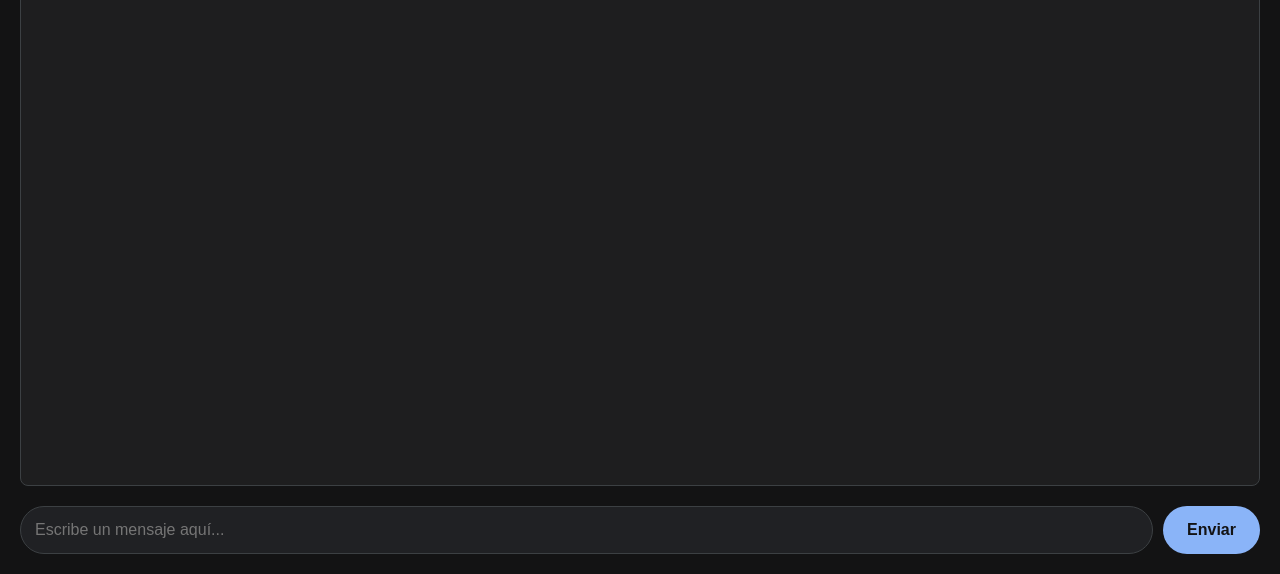
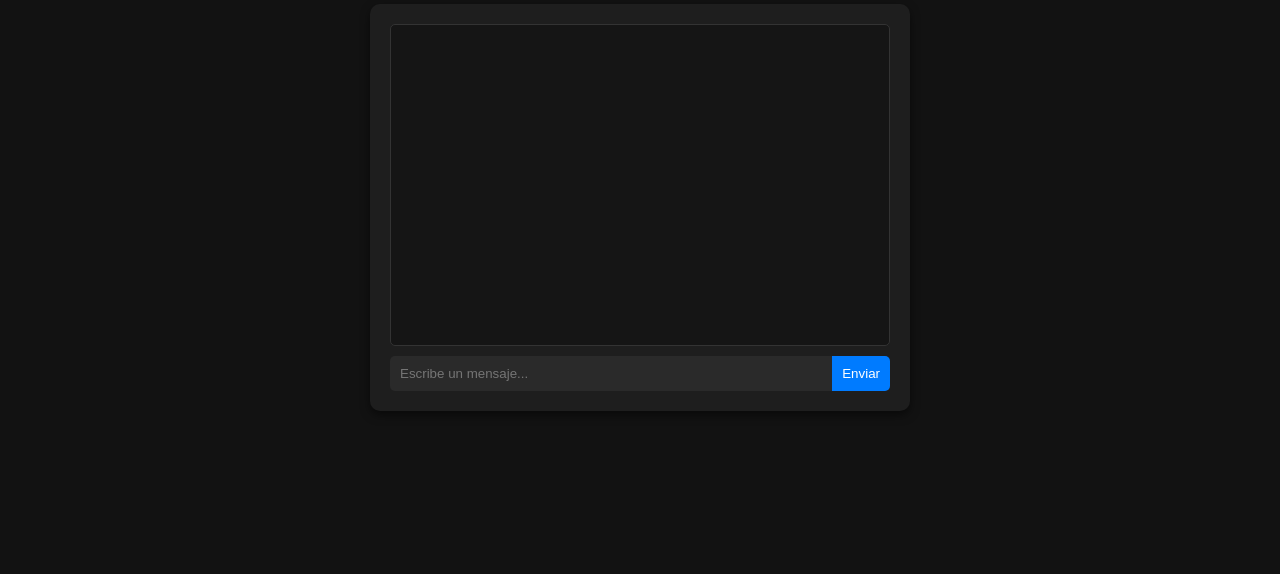
Before and after one commit to gnartej13-png/GNARTEJ-API, a website: page GNARTEJAPI/index.html in a window 1280 px wide. Shown: the part 226-800 px from the top of the page. Drawn offline with Linux system fonts and the light colour scheme.

Commit message:
Refactor index.html for improved chat interface

```diff
--- a/GNARTEJAPI/index.html
+++ b/GNARTEJAPI/index.html
@@ -3,167 +3,142 @@
 <head>
     <meta charset="UTF-8">
     <meta name="viewport" content="width=device-width, initial-scale=1.0">
-    <title>GNARTEJ AI Chatbot - Conectado a API Propia</title>
+    <title>GNARTEJ AI</title>
     <style>
-        * { box-sizing: border-box; }
-        html, body { height: 100%; margin: 0; padding: 0; background-color: #131314; }
         body {
-            font-family: 'Segoe UI', Tahoma, Geneva, Verdana, sans-serif;
-            color: #e3e3e3;
+            font-family: Arial, sans-serif;
+            background-color: #121212;
+            color: #ffffff;
             display: flex;
             flex-direction: column;
+            align-items: center;
+            justify-content: center;
             height: 100vh;
+            margin: 0;
+        }
+        #chat-container {
+            width: 90%;
+            max-width: 500px;
+            background: #1e1e1e;
             padding: 20px;
+            border-radius: 10px;
+            box-shadow: 0px 4px 10px rgba(0, 0, 0, 0.5);
         }
-
-        /* Contenedor principal del chat */
-        #contenedor-chat {
+        #chat-box {
+            height: 300px;
+            overflow-y: auto;
+            border: 1px solid #333;
+            padding: 10px;
+            margin-bottom: 10px;
+            background: #151515;
+            border-radius: 5px;
+        }
+        .message {
+            margin: 5px 0;
+            padding: 8px;
+            border-radius: 5px;
+        }
+        .user-message {
+            background-color: #007bff;
+            text-align: right;
+            margin-left: 20%;
+        }
+        .bot-message {
+            background-color: #28a745;
+            text-align: left;
+            margin-right: 20%;
+        }
+        .loading-message {
+            background-color: #555555;
+            text-align: left;
+            font-style: italic;
+        }
+        #input-container {
+            display: flex;
+        }
+        input {
             flex: 1;
-            overflow-y: auto;
             padding: 10px;
-            display: flex;
-            flex-direction: column;
-            gap: 10px;
-            border: 1px solid #3c4043;
-            border-radius: 8px;
-            background-color: #1e1e1f;
-            margin-bottom: 20px;
+            border: none;
+            border-radius: 5px 0 0 5px;
+            background: #2a2a2a;
+            color: white;
         }
-
-        /* Estilos de los bocadillos de mensajes */
-        .mensaje {
-            max-width: 75%;
-            padding: 12px 16px;
-            border-radius: 18px;
-            line-height: 1.4;
-            word-break: break-word;
+        button {
+            padding: 10px;
+            border: none;
+            background: #007bff;
+            color: white;
+            cursor: pointer;
+            border-radius: 0 5px 5px 0;
         }
-        .usuario {
-            background-color: #007bff;
-            color: white;
-            align-self: flex-end;
-            border-bottom-right-radius: 4px;
-        }
-        .bot {
-            background-color: #303134;
-            color: #e3e3e3;
-            align-self: flex-start;
-            border-bottom-left-radius: 4px;
-        }
-        .error {
-            background-color: #a94442;
-            color: white;
-            align-self: center;
-            font-size: 0.9em;
-        }
-
-        /* Zona de entrada de texto */
-        .area-entrada {
-            display: flex;
-            gap: 10px;
-        }
-        #input-mensaje {
-            flex: 1;
-            padding: 14px;
-            background-color: #202124;
-            border: 1px solid #3c4043;
-            border-radius: 24px;
-            color: #e3e3e3;
-            font-size: 16px;
-            outline: none;
-        }
-        #input-mensaje:focus {
-            border-color: #8ab4f8;
-        }
-        #boton-enviar {
-            background-color: #8ab4f8;
-            color: #131314;
-            border: none;
-            padding: 0 24px;
-            border-radius: 24px;
-            font-weight: bold;
-            cursor: pointer;
-            font-size: 16px;
-        }
-        #boton-enviar:hover {
-            background-color: #aecbfa;
+        button:hover {
+            background: #0056b3;
         }
     </style>
 </head>
 <body>
 
-    <div id="contenedor-chat">
-        <div class="mensaje bot">¡Hola! Tu servidor ya está activo con confeti. ¿En qué te puedo ayudar hoy?</div>
-    </div>
-
-    <div class="area-entrada">
-        <input type="text" id="input-mensaje" placeholder="Escribe un mensaje aquí..." autocomplete="off">
-        <button id="boton-enviar">Enviar</button>
+    <h2>GNARTEJ AI</h2>
+    <div id="chat-container">
+        <div id="chat-box"></div>
+        <div id="input-container">
+            <input type="text" id="user-input" placeholder="Escribe un mensaje..." onkeypress="handleKeyPress(event)">
+            <button onclick="enviarMensaje()">Enviar</button>
+        </div>
     </div>
 
     <script>
-        // Tu URL de Render oficial
-        const URL_MI_API = "https://gnartej-api.onrender.com";
-
-        const botonEnviar = document.getElementById('boton-enviar');
-        const inputMensaje = document.getElementById('input-mensaje');
-        const contenedorChat = document.getElementById('contenedor-chat');
-
-        // Función principal para enviar mensajes
-        async function enviarMensajeAlChat() {
-            const texto = inputMensaje.value.trim();
-            if (!texto) return;
-
-            // 1. Pintamos tu mensaje en la pantalla
-            agregarMensajeAlDiseño(texto, 'usuario');
-            inputMensaje.value = '';
-
-            try {
-                // 2. Petición sumando textos para evitar fallos de comillas
-                const respuesta = await fetch(URL_MI_API + "/api/chat", {
-                    method: "POST",
-                    headers: {
-                        "Content-Type": "application/json"
-                    },
-                    body: JSON.stringify({ mensaje: texto })
-                });
-
-                if (!respuesta.ok) {
-                    throw new Error("Error en la respuesta del servidor");
-                }
-
-                const data = await respuesta.json();
-
-                // 3. Pintamos la respuesta de tu API
-                if (data && data.respuesta) {
-                    agregarMensajeAlDiseño(data.respuesta, 'bot');
-                } else {
-                    agregarMensajeAlDiseño("El servidor respondió pero no traía texto.", 'bot');
-                }
-
-            } catch (error) {
-                console.error("Error detectado:", error);
-                agregarMensajeAlDiseño("No he podido conectar con tu servidor de Render. Revisa que siga en 'Live'.", 'error');
+        function handleKeyPress(event) {
+            if (event.key === "Enter") {
+                enviarMensaje();
             }
         }
 
-        // Función para crear los bocadillos en el HTML
-        function agregarMensajeAlDiseño(texto, emisor) {
-            const div = document.createElement('div');
-            div.classList.add('mensaje', emisor);
-            div.innerText = texto;
-            contenedorChat.appendChild(div);
-            // Auto-scroll hacia abajo
-            contenedorChat.scrollTop = contenedorChat.scrollHeight;
+        async function enviarMensaje() {
+            const inputField = document.getElementById("user-input");
+            const chatBox = document.getElementById("chat-box");
+            const mensajeTexto = inputField.value.trim();
+
+            if (mensajeTexto === "") return;
+
+            // 1. Pintar el mensaje del usuario en la pantalla
+            chatBox.innerHTML += `<div class="message user-message">${mensajeTexto}</div>`;
+            inputField.value = "";
+            chatBox.scrollTop = chatBox.scrollHeight;
+
+            // 2. Pintar bocadillo temporal de "Cargando..."
+            const loadingId = "loading-" + Date.now();
+            chatBox.innerHTML += `<div class="message loading-message" id="${loadingId}">Despertando a tu API... Esto puede tardar unos 30 segundos si estaba dormida en Render.</div>`;
+            chatBox.scrollTop = chatBox.scrollHeight;
+
+            try {
+                // 3. LLAMADA CORREGIDA A TU PROPIO SERVIDOR EN RENDER
+                const respuestaServidor = await fetch('https://gnartej-api.onrender.com/api/chat', {
+                    method: 'POST',
+                    headers: {
+                        'Content-Type': 'application/json'
+                    },
+                    body: JSON.stringify({ mensaje: mensajeTexto })
+                });
+
+                const datos = await respuestaServidor.json();
+
+                // Quitar el mensaje de carga
+                document.getElementById(loadingId).remove();
+
+                // 4. Pintar la respuesta real que viene de tu server.js
+                chatBox.innerHTML += `<div class="message bot-message">${datos.respuesta}</div>`;
+
+            } catch (error) {
+                console.error("Error al conectar:", error);
+                document.getElementById(loadingId).remove();
+                chatBox.innerHTML += `<div class="message bot-message" style="background-color: #dc3545;">Error: No se ha podido conectar con el servidor de Render.</div>`;
+            }
+
+            chatBox.scrollTop = chatBox.scrollHeight;
         }
+    </script>
 
-        // Escuchadores de eventos
-        botonEnviar.addEventListener('click', enviarMensajeAlChat);
-        inputMensaje.addEventListener('keypress', function(e) {
-            if (e.key === 'Enter') {
-                enviarMensajeAlChat();
-            }
-        });
-    </script>
 </body>
 </html>
```
